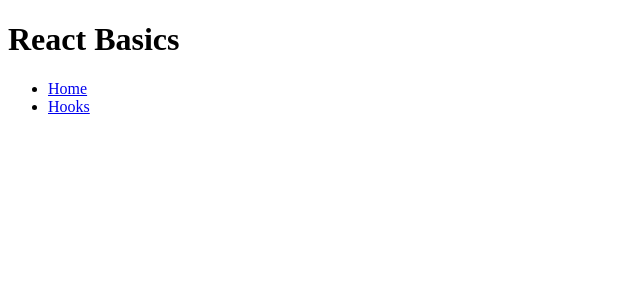
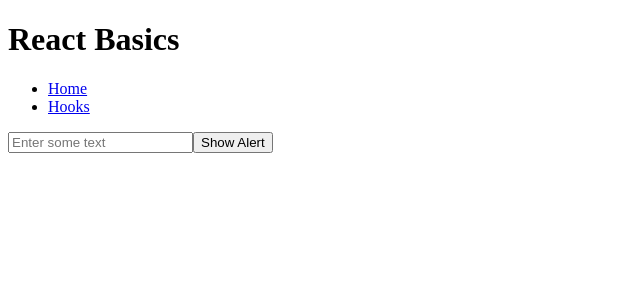
Before and after one commit to ShubhamPatel2305/conquer-web, a React (Vite) app in the folder Practice/04_react/practice/week-6/basics/: page /usecallbackassignment/as2 in a window 1280 px wide. Shown: the top 300 px of the page, without its empty margins (0-640 px from the left). Built offline with nearby package versions, Linux system fonts and the light colour scheme.

Commit message:
some other assignments on useRef

```diff
--- a/Practice/04_react/practice/week-6/basics/src/App.jsx
+++ b/Practice/04_react/practice/week-6/basics/src/App.jsx
@@ -21,6 +21,8 @@
 import { Assignment1 } from './components/usememoassignment/Assignment1'
 import { Assignment3 } from './components/usememoassignment/Assignment3'
 import { Aassignment1 } from './components/useCallbackAssignment/Aassignment1'
+import { Aassignment2 } from './components/useCallbackAssignment/Aassignment2'
+import { Aaassignment1 } from './components/useRefAssignment/Aaasignment1'
 
 var globalCounter = 4;
 
@@ -109,6 +111,8 @@
           <Route path="/usememoassignment/as1" element={<Assignment1 />} />
           <Route path="/usememoassignment/as3" element={<Assignment3 />} />
           <Route path="/usecallbackassignment/as1" element={<Aassignment1 />} />
+          <Route path="/usecallbackassignment/as2" element={<Aassignment2 />} />
+          <Route path="/useRefassignment/as1" element={<Aaassignment1 />} />
         </Routes>
       </>
     </Router>
--- /dev/null
+++ b/Practice/04_react/practice/week-6/basics/src/components/useCallbackAssignment/Aassignment2.jsx
@@ -0,0 +1,33 @@
+/* eslint-disable no-unused-vars */
+/* eslint-disable react/prop-types */
+import React, { useState, useCallback, memo } from 'react';
+
+// Create a component with a text input field and a button. The goal is to display an alert with the text entered when the button is clicked. Use useCallback to memoize the event handler function that triggers the alert, ensuring it's not recreated on every render.
+// Currently we only have inputText as a state variable and hence you might not see the benefits of
+// useCallback. We're also not passing it down to another component as a prop which is another reason for you to not see it's benefits immedietely.
+
+export function Aassignment2() {
+    const [inputText, setInputText] = useState('');
+
+    // Your code starts here
+    const showAlert=useCallback(()=>{
+        alert(inputText);
+    },[inputText]);
+    // Your code ends here
+
+    return (
+        <div>
+            <input
+                type="text"
+                value={inputText}
+                onChange={(e) => setInputText(e.target.value)}
+                placeholder="Enter some text"
+            />
+            <Alert showAlert={showAlert} />
+        </div>
+    );
+};
+
+const Alert = memo(function Alert({ showAlert }) {
+    return <button onClick={showAlert}>Show Alert</button>
+})
--- /dev/null
+++ b/Practice/04_react/practice/week-6/basics/src/components/useRefAssignment/Aaasignment1.jsx
@@ -0,0 +1,27 @@
+import { useEffect, useRef } from "react";
+
+// Create a component with a text input field and a button. When the component mounts or the button is clicked, automatically focus the text input field using useRef.
+
+export function Aaassignment1() {
+
+    const inputRef=useRef();
+
+    useEffect(() => {
+        //this will automatically focus on initial render thats good and used by many websites
+        inputRef.current.focus();
+    }, []);
+
+    const handleButtonClick = () => {
+        //document.getElementById("test").focus();
+        //dumb way using DOM Manipulation
+        inputRef.current.focus();
+
+    };
+
+    return (
+        <div>
+            <input id="test" type="text" placeholder="Enter text here" ref={inputRef} />
+            <button onClick={handleButtonClick}>Focus Input</button>
+        </div>
+    );
+};
```
